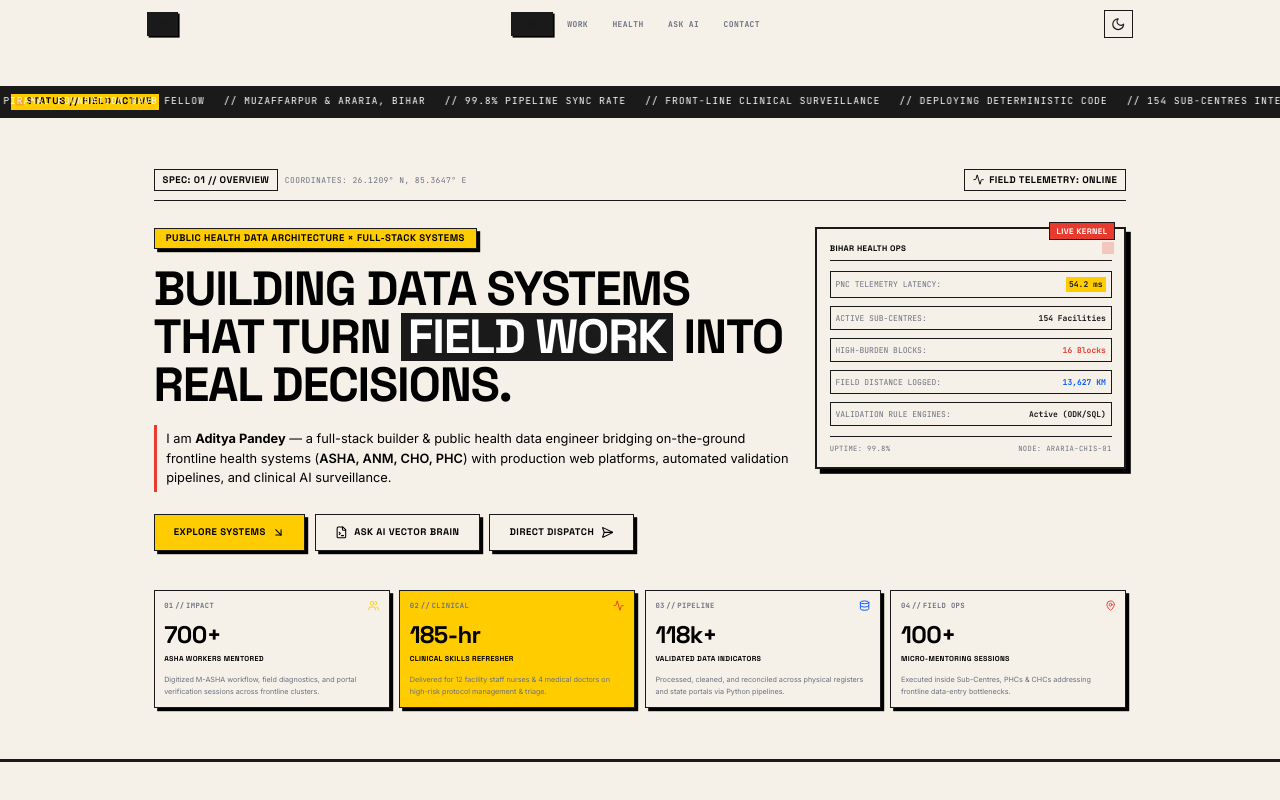
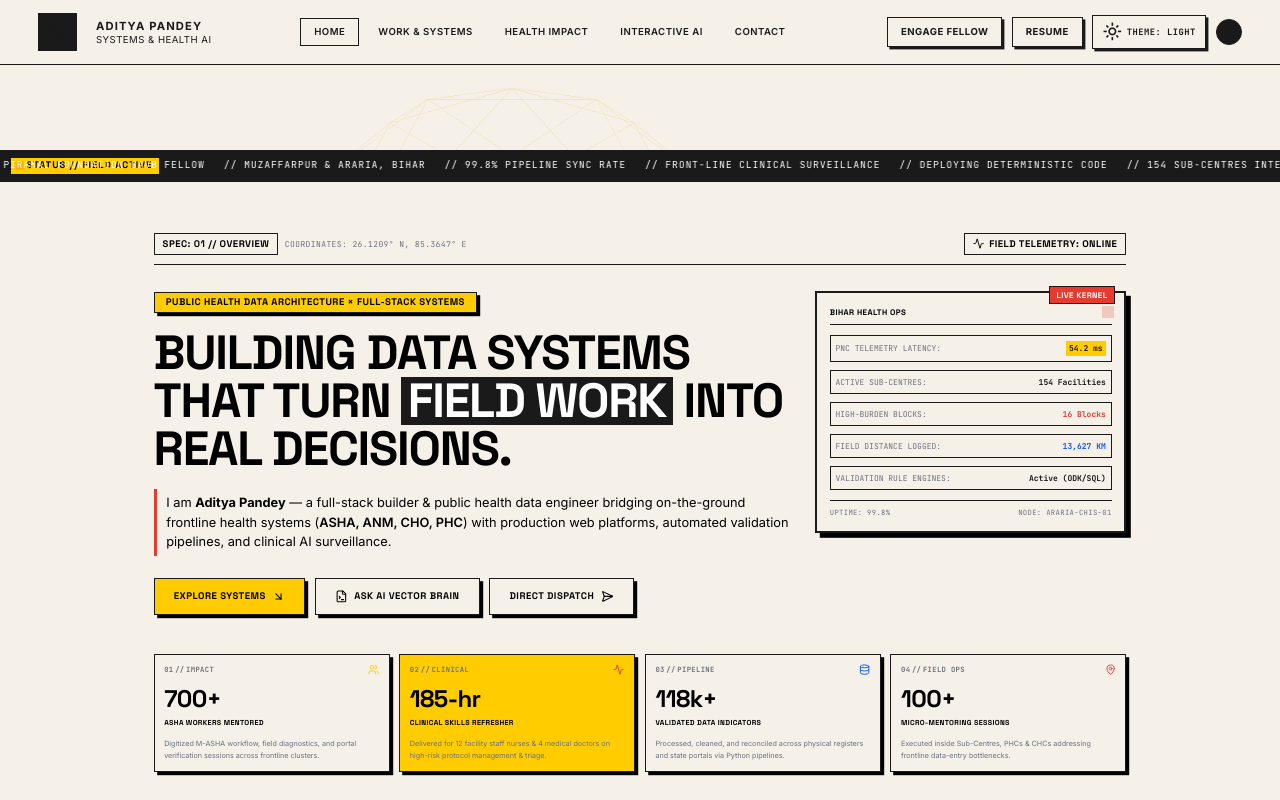
Before and after one commit to adityapandey2002/Portfolio, a Next.js app: page / in a window 1280 px wide. Shown: the top 800 px of the page. Built offline with nearby package versions, Linux system fonts and the light colour scheme.

Commit message:
feat: Nav matches design exactly - AP logo, nav links, Engage Fellow, Resume, theme toggle with label, person icon

```diff
--- a/src/app/layout.tsx
+++ b/src/app/layout.tsx
@@ -3,7 +3,6 @@ import { Inter, JetBrains_Mono, Lora, Outfit, Space_Grotesk } from 'next/font/go
 import { Providers } from '@/components/providers/Providers';
 import { ThemeProvider } from '@/components/providers/ThemeProvider';
 import { ThemeToggle } from '@/components/ui/ThemeToggle';
-import { MobileHeader } from '@/components/ui/MobileHeader';
 import { AmbientBackground } from '@/components/three/AmbientBackground';
 import './globals.css';
 
@@ -87,9 +86,12 @@ export const viewport: Viewport = {
 export default function RootLayout({ children }: { children: React.ReactNode }) {
   return (
     <html lang="en" data-scroll-behavior="smooth" suppressHydrationWarning>
-      <body className={`${inter.variable} ${spaceGrotesk.variable} ${jetbrainsMono.variable} ${outfit.variable} ${jetbrains.variable} ${lora.variable} bg-surface dark:bg-surface-dark font-sans text-primary dark:text-ink-dark antialiased pt-[4rem] lg:pt-0`}>
+      <head>
+        <link href="https://fonts.googleapis.com/css2?family=Material+Symbols+Outlined:opsz,wght,FILL,GRAD@24,400,0,0" rel="stylesheet" />
+        <link href="https://fonts.googleapis.com/css2?family=Material+Symbols+Outlined:wght,FILL@100..700,0..1&display=swap" rel="stylesheet" />
+      </head>
+      <body className={`${inter.variable} ${spaceGrotesk.variable} ${jetbrainsMono.variable} ${outfit.variable} ${jetbrains.variable} ${lora.variable} bg-surface dark:bg-surface-dark font-sans text-primary dark:text-ink-dark antialiased pt-16 lg:pt-20`}>
         <ThemeProvider>
-          <MobileHeader />
           {/* V2 theme toggle lives in the header area of the shell. */}
           <AmbientBackground />
           <Providers>{children}</Providers>
--- a/src/components/ui/Nav.tsx
+++ b/src/components/ui/Nav.tsx
@@ -5,18 +5,19 @@ import Link from 'next/link';
 import { usePathname } from 'next/navigation';
 import { Menu, X } from 'lucide-react';
 import { profile } from '@/lib/data/profile';
-import { ThemeToggle } from '@/components/ui/ThemeToggle';
+import { useTheme } from '@/components/providers/ThemeProvider';
 
 const LINKS = [
   { href: '/', label: 'Home' },
-  { href: '/work', label: 'Work' },
-  { href: '/health', label: 'Health' },
-  { href: '/ask', label: 'Ask AI' },
+  { href: '/work', label: 'Work & Systems' },
+  { href: '/health', label: 'Health Impact' },
+  { href: '/ask', label: 'Interactive AI' },
   { href: '/#contact', label: 'Contact' },
 ];
 
 export function Nav() {
   const pathname = usePathname();
+  const { theme, toggleTheme } = useTheme();
   const [scrolled, setScrolled] = useState(false);
   const [open, setOpen] = useState(false);
 
@@ -34,33 +35,39 @@ export function Nav() {
     return pathname.startsWith(path) && path !== '/';
   };
 
+  const isDark = theme === 'dark';
+
   return (
-    <header
-      className={`fixed inset-x-0 top-0 z-[100] transition-all duration-300 ${
-        scrolled
-          ? 'bg-surface dark:bg-surface-dark border-b-4 border-primary dark:border-white shadow-[4px_4px_0_#000000] dark:shadow-[4px_4px_0_#ffffff]'
-          : 'bg-transparent'
-      }`}
-    >
-      <div className="mx-auto flex max-w-7xl items-center justify-between px-3 sm:px-6 py-2 sm:py-3">
-        {/* Logo */}
-        <Link
-          href="/"
-          className="flex items-center gap-2 border-2 border-primary dark:border-white bg-primary dark:bg-primary-yellow px-2.5 py-1.5 font-display text-xs font-bold uppercase tracking-wider text-on-primary dark:text-on-primary shadow-[2px_2px_0_#000000] dark:shadow-[2px_2px_0_#ffffff] transition-all hover:translate-x-0.5 hover:translate-y-0.5 hover:shadow-none"
-        >
-          {profile.initials}
-        </Link>
+    <header className="fixed top-0 left-0 right-0 z-50 bg-surface dark:bg-surface-dark border-b-2 border-primary dark:border-white">
+      <div className="h-20 w-full px-6 lg:px-12 flex items-center justify-between">
+        {/* Left: AP logo + name */}
+        <div className="flex items-center gap-6">
+          <Link
+            href="/"
+            className="flex items-center justify-center w-12 h-12 bg-primary text-on-primary font-headline font-bold text-xl tracking-tighter hover:bg-primary-container hover:text-on-primary-container transition-colors border-2 border-primary"
+          >
+            {profile.initials}
+          </Link>
+          <div className="hidden sm:flex flex-col">
+            <span className="font-headline font-bold text-sm tracking-widest uppercase text-on-surface dark:text-ink-dark">
+              Aditya Pandey
+            </span>
+            <span className="font-headline text-xs tracking-wider text-on-surface-variant dark:text-ink-dark/70 uppercase">
+              Systems & Health AI
+            </span>
+          </div>
+        </div>
 
         {/* Desktop nav links */}
-        <nav className="hidden items-center gap-1 md:flex">
+        <nav className="hidden xl:flex items-center gap-2">
           {LINKS.map((l) => (
             <Link
               key={l.href}
               href={l.href}
-              className={`border-2 px-3 py-1.5 font-mono text-[10px] font-bold uppercase tracking-wider transition-all ${
+              className={`px-4 py-2 text-xs font-headline font-semibold uppercase tracking-wider transition-colors ${
                 isActive(l.href)
-                  ? 'border-primary bg-primary text-on-primary shadow-[2px_2px_0_#000000] dark:border-white dark:bg-white dark:text-primary dark:shadow-[2px_2px_0_#ffffff]'
-                  : 'border-transparent text-gray-500 dark:text-gray-400 hover:border-primary dark:hover:border-white hover:text-primary dark:hover:text-white'
+                  ? 'bg-primary-container text-on-primary-container font-bold border-2 border-primary'
+                  : 'text-on-surface-variant dark:text-ink-dark/70 hover:text-on-surface dark:hover:text-ink-dark hover:bg-surface-container dark:hover:bg-surface-l1'
               }`}
             >
               {l.label}
@@ -69,12 +76,38 @@ export function Nav() {
         </nav>
 
         {/* Right actions */}
-        <div className="flex items-center gap-2">
-          <ThemeToggle />
+        <div className="flex items-center gap-3">
+          <a
+            href="#contact"
+            className="hidden sm:inline-flex items-center justify-center px-4 py-2.5 bg-primary-container text-on-primary-container font-headline font-bold text-xs uppercase tracking-wider border-2 border-primary hover:bg-primary hover:text-on-primary transition-all shadow-[3px_3px_0px_#1a1a1a]"
+          >
+            Engage Fellow
+          </a>
+          <a
+            href="/resume"
+            className="hidden md:inline-flex items-center justify-center px-4 py-2.5 bg-surface text-on-surface font-headline font-bold text-xs uppercase tracking-wider border-2 border-primary hover:bg-secondary hover:text-on-secondary hover:border-secondary transition-all shadow-[3px_3px_0px_#1a1a1a]"
+          >
+            Resume
+          </a>
+          <button
+            onClick={toggleTheme}
+            className="inline-flex items-center gap-1.5 px-3 py-2 bg-surface text-on-surface font-headline font-bold text-xs uppercase tracking-wider border-2 border-primary hover:bg-primary-container hover:text-on-primary-container transition-all shadow-[3px_3px_0px_#1a1a1a] cursor-pointer"
+            title="Toggle Dark / Light Mode"
+          >
+            <span className="material-symbols-outlined text-[16px]">
+              {isDark ? 'dark_mode' : 'light_mode'}
+            </span>
+            <span className="font-mono text-[11px]">
+              THEME: {isDark ? 'DARK' : 'LIGHT'}
+            </span>
+          </button>
+          <div className="w-8 h-8 rounded-full bg-primary flex items-center justify-center border-2 border-primary">
+            <span className="material-symbols-outlined text-on-primary text-[18px]">person</span>
+          </div>
 
           {/* Mobile hamburger */}
           <button
-            className="flex h-8 w-8 items-center justify-center border-2 border-primary dark:border-white text-black dark:text-white md:hidden"
+            className="inline-flex h-8 w-8 items-center justify-center border-2 border-primary text-on-surface-variant md:hidden"
             onClick={() => setOpen((o) => !o)}
             aria-label="Menu"
           >
@@ -85,15 +118,15 @@ export function Nav() {
 
       {/* Mobile dropdown */}
       {open && (
-        <div className="mx-3 mb-2 border-2 border-primary dark:border-white bg-surface dark:bg-surface-dark shadow-[4px_4px_0_#000000] dark:shadow-[4px_4px_0_#ffffff] md:hidden">
+        <div className="mx-6 mb-4 border-2 border-primary bg-surface shadow-[4px_4px_0px_#1a1a1a] md:hidden">
           {LINKS.map((l) => (
             <Link
               key={l.href}
               href={l.href}
-              className={`block border-b border-primary dark:border-white px-4 py-2.5 font-mono text-[10px] font-bold uppercase tracking-wider transition-colors ${
+              className={`block border-b border-primary px-4 py-2.5 text-[13px] font-headline font-semibold uppercase tracking-wider transition-colors ${
                 isActive(l.href)
-                  ? 'bg-primary text-on-primary dark:bg-white dark:text-primary'
-                  : 'text-gray-500 dark:text-gray-400 hover:bg-surface-container dark:hover:bg-surface-l1 hover:text-black dark:hover:text-white'
+                  ? 'bg-primary-container text-on-primary-container'
+                  : 'text-on-surface-variant hover:bg-surface-container hover:text-on-surface'
               }`}
             >
               {l.label}
```
